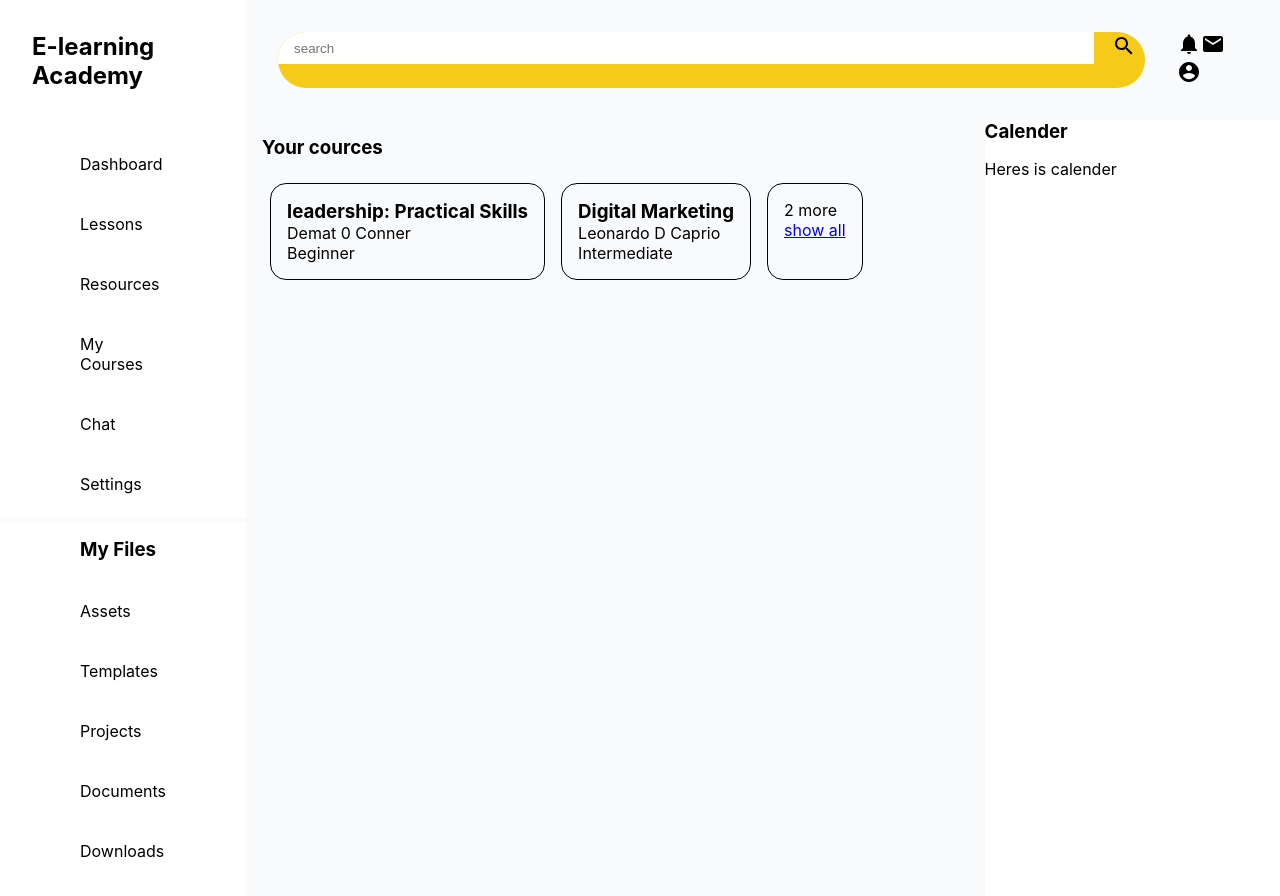
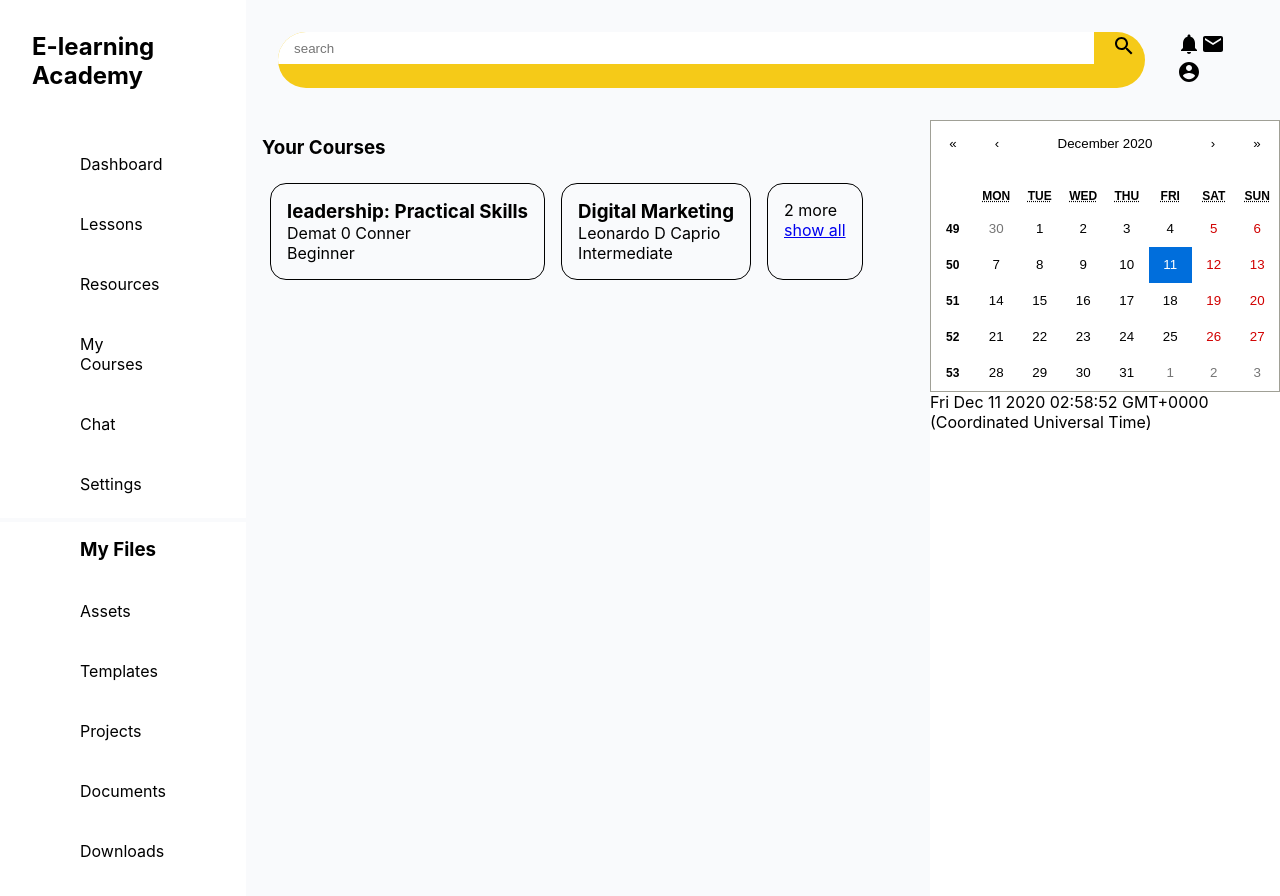
Before and after one commit to Bymax00x/-Bigbrackets_learn_react, a React (Create React App) app: page / in a window 1280 px wide. Shown: the top 896 px of the page. Built offline with nearby package versions, Linux system fonts and the light colour scheme.

Commit message:
calander

```diff
--- a/package.json
+++ b/package.json
@@ -10,6 +10,7 @@
     "@testing-library/react": "^9.5.0",
     "@testing-library/user-event": "^7.2.1",
     "react": "^17.0.1",
+    "react-calendar": "^3.3.0",
     "react-dom": "^17.0.1",
     "react-redux": "^7.2.2",
     "react-router-dom": "^5.2.0",
--- a/src/components/cources/Cources.js
+++ b/src/components/cources/Cources.js
@@ -39,7 +39,7 @@
 
   return (
     <div className="cources">
-      <h1> Your cources</h1>
+      <h1> Your Courses</h1>
       <div className="posts__section">
         {abstractPosts()} {showPost}
       </div>
--- a/src/components/rightSidebar/RightSidebar.js
+++ b/src/components/rightSidebar/RightSidebar.js
@@ -1,10 +1,19 @@
-import React from "react";
+import React, {useState} from "react";
+import Calendar from 'react-calendar';
+import 'react-calendar/dist/Calendar.css';
 
 const RightSidebar = () => {
+
+  const [ date, setDate]= useState(new Date());
+
+  const onChange = date =>{
+    setDate(date);
+  };
   return (
     <div>
-      <h1>Calender</h1>
-      <p> Heres is calender</p>
+      <Calendar showWeekNumbers onChange ={onChange} value={date}/>
+      {date.toString()}
+
     </div>
   );
 };
```
Also changed, not shown: 1 other file (tests, documents, lock files or other folders).
